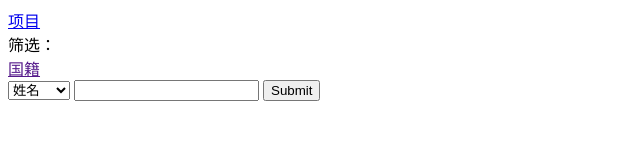
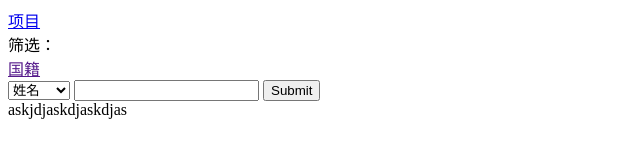
Before and after one commit to FrankLIn559/javascript, a plain HTML site: page curriculum/index.html in a window 1280 px wide. Shown: the whole page, without its empty margins (0-640 px from the left). Drawn offline with Linux system fonts and the light colour scheme.

Commit message:
首页修改测试

```diff
--- a/curriculum/index.html
+++ b/curriculum/index.html
@@ -34,7 +34,9 @@
                 </div>
             </div>
         </div>
-        <div id="table-data-wrap"></div>
+        <div id="table-data-wrap">
+            askjdjaskdjaskdjas
+        </div>
     </div>
 </body>
 </html>
```
